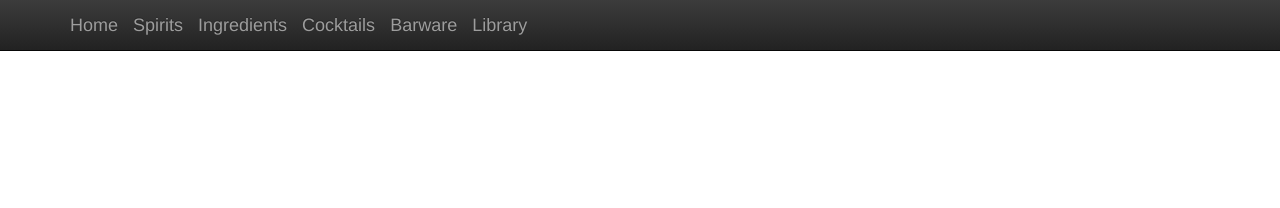
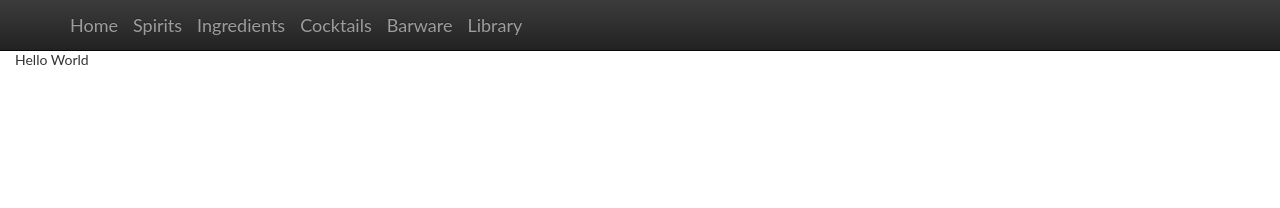
Before and after one commit to aaron-collier/aaronisbrewing.old.site, a Jekyll site: the page built from index.html, in a window 1280 px wide. Shown: the top 208 px of the page. Built offline with Jekyll 4.4.1, drawn with Linux system fonts in a browser that asks for light colours.

Commit message:
linking to new stylesheet

```diff
--- a/_includes/header.html
+++ b/_includes/header.html
@@ -20,7 +20,8 @@
     <!-- Latest compiled and minified JavaScript -->
     <script src="https://maxcdn.bootstrapcdn.com/bootstrap/3.3.7/js/bootstrap.min.js" integrity="sha384-Tc5IQib027qvyjSMfHjOMaLkfuWVxZxUPnCJA7l2mCWNIpG9mGCD8wGNIcPD7Txa" crossorigin="anonymous"></script>
 
-    <linnk rel="stylesheet" href="/assets/css/jumbotron.css">
+    <link rel="stylesheet" href="/assets/css/jumbotron.css">
+    <link rel="stylesheet" href="/assets/css/local.css">
 </head>
 <body>
 <!--[if lt IE 8]>
```
